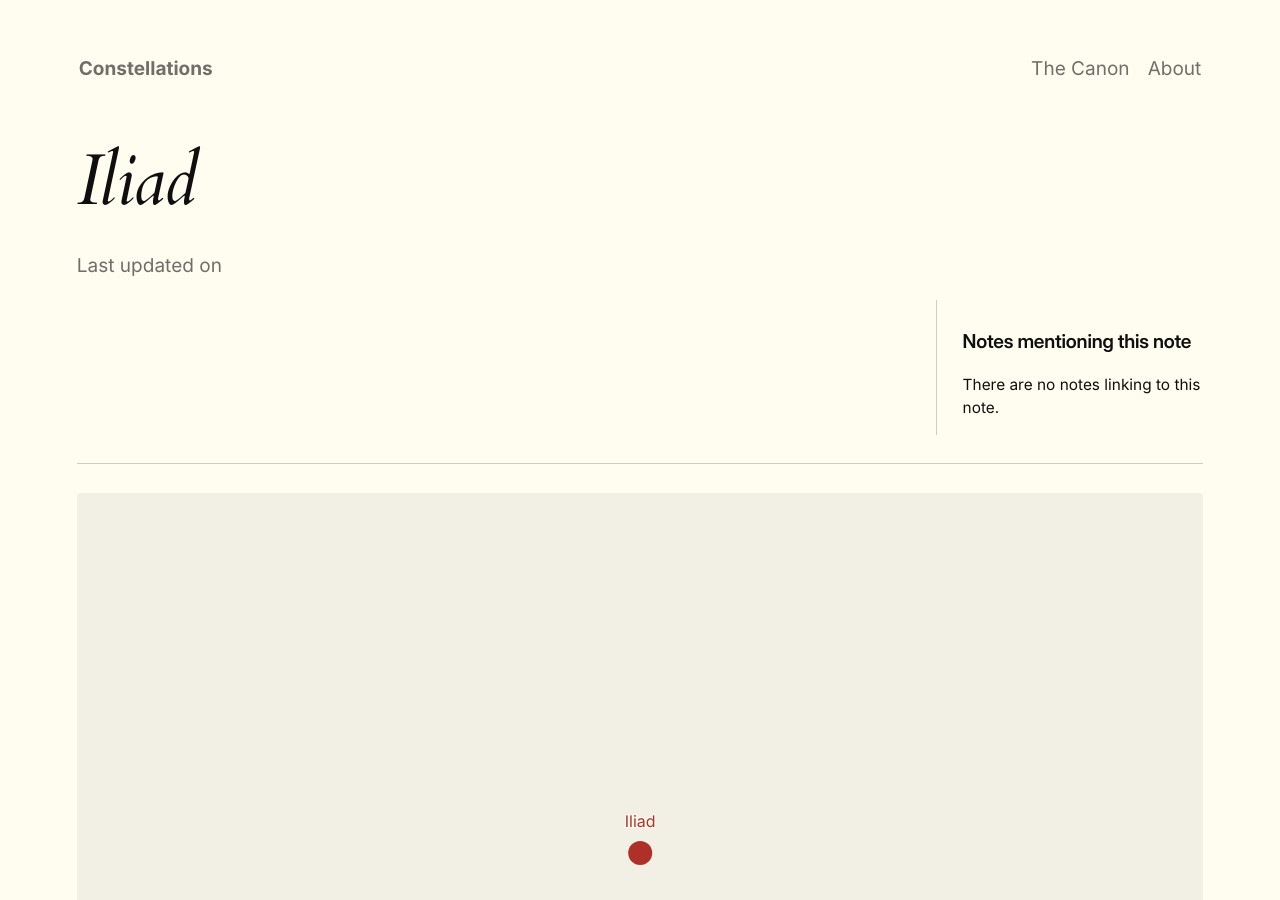
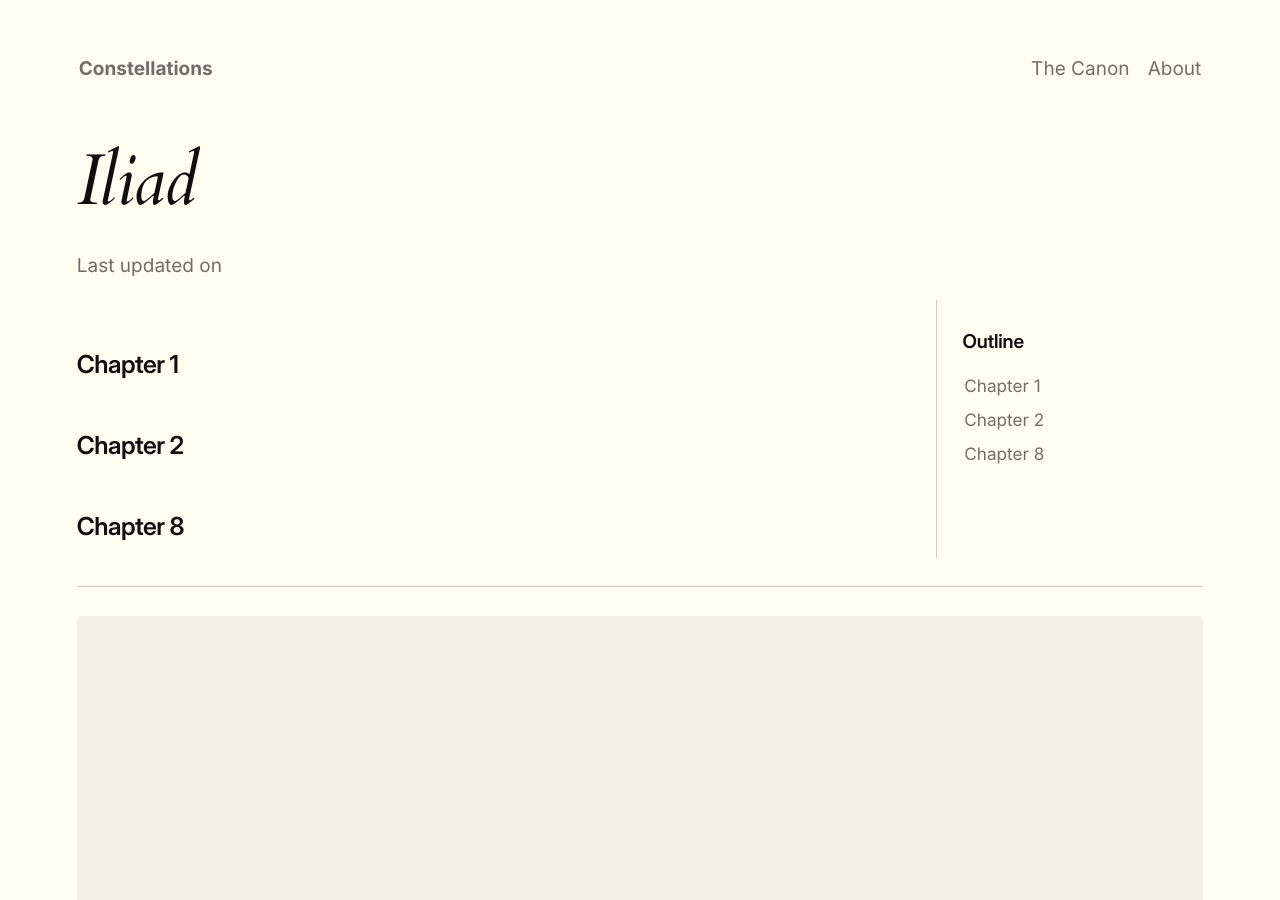
Before and after one commit to andyzwang/notes, a Jekyll site: the page built from _notes/Illiad.md, in a window 1280 px wide and 900 px high. Built offline with Jekyll 4.4.1, drawn with Linux system fonts in a browser that asks for light colours.

Commit message:
Hide backlinks section entirely when a note has no backlinks
Previously showed an empty "Notes mentioning this note" heading
with a "There are no notes linking to this note" placeholder even
when there were none. Now the whole section is omitted in that case.

```diff
--- a/_layouts/note.html
+++ b/_layouts/note.html
@@ -17,9 +17,9 @@ layout: default
     </content>
 
     <side style="font-size: 0.9em">
+      {% if page.backlinks.size > 0 %}
       <div id="backlinks-container">
         <h3 style="margin-bottom: 1em">Notes mentioning this note</h3>
-        {% if page.backlinks.size > 0 %}
         <div style="display: grid; grid-gap: 1em; grid-template-columns: repeat(1fr);">
         {% for backlink in page.backlinks %}
           <div class="backlink-box">
@@ -28,15 +28,8 @@ layout: default
           </div>
         {% endfor %}
         </div>
-        {% else %}
-
-        <div style="font-size: 0.9em">
-          <p>
-            There are no notes linking to this note.
-          </p>
-        </div>
-        {% endif %}
       </div>
+      {% endif %}
 
       <div id="outline-container">
         <h3 style="margin-bottom: 1em">Outline</h3>
--- a/_notes/Illiad.md
+++ b/_notes/Illiad.md
@@ -2,3 +2,8 @@
 title: "Iliad"
 display_title: "<em>Iliad</em>"
 ---
+## Chapter 1
+
+## Chapter 2
+
+## Chapter 8
```
